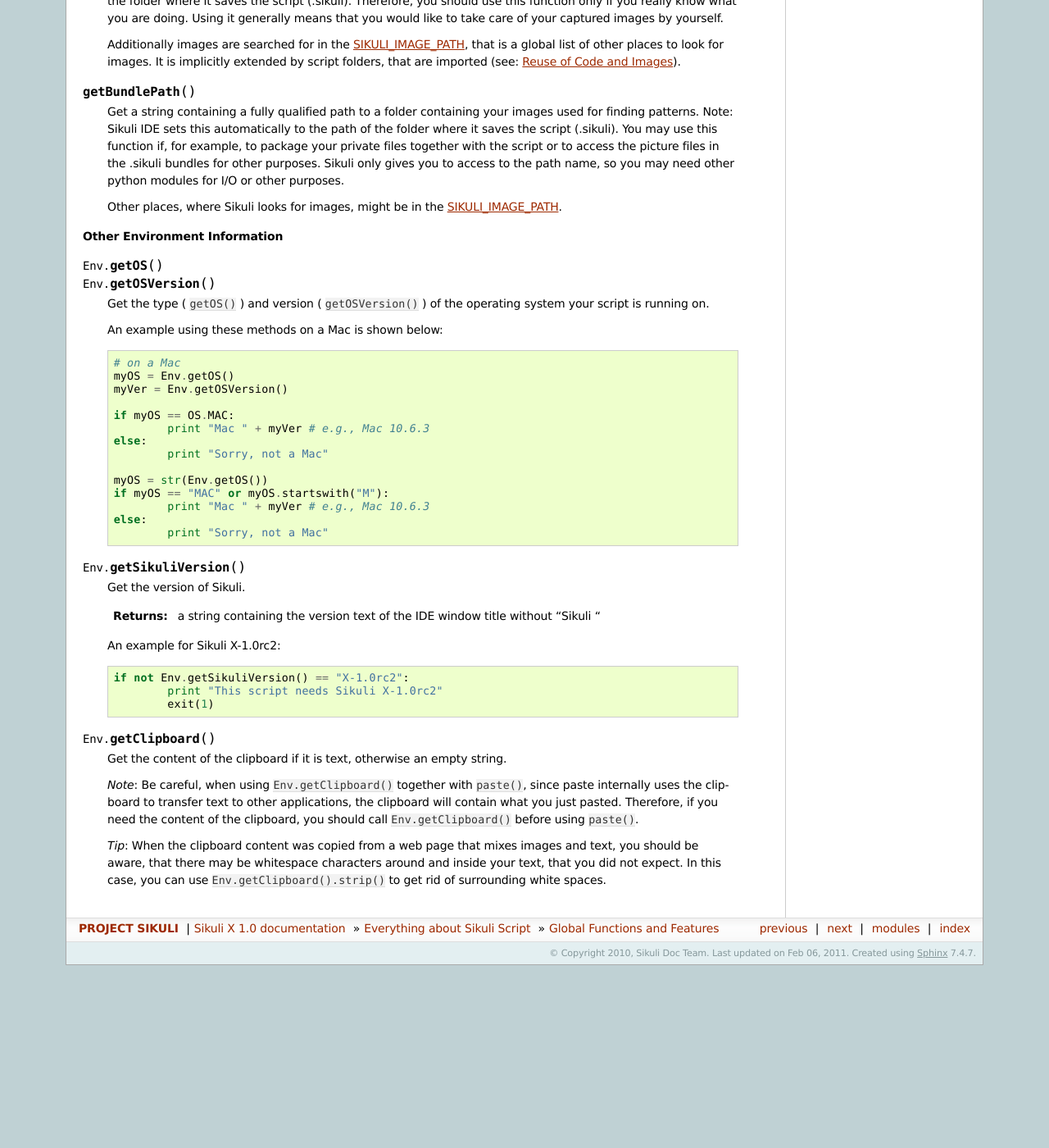
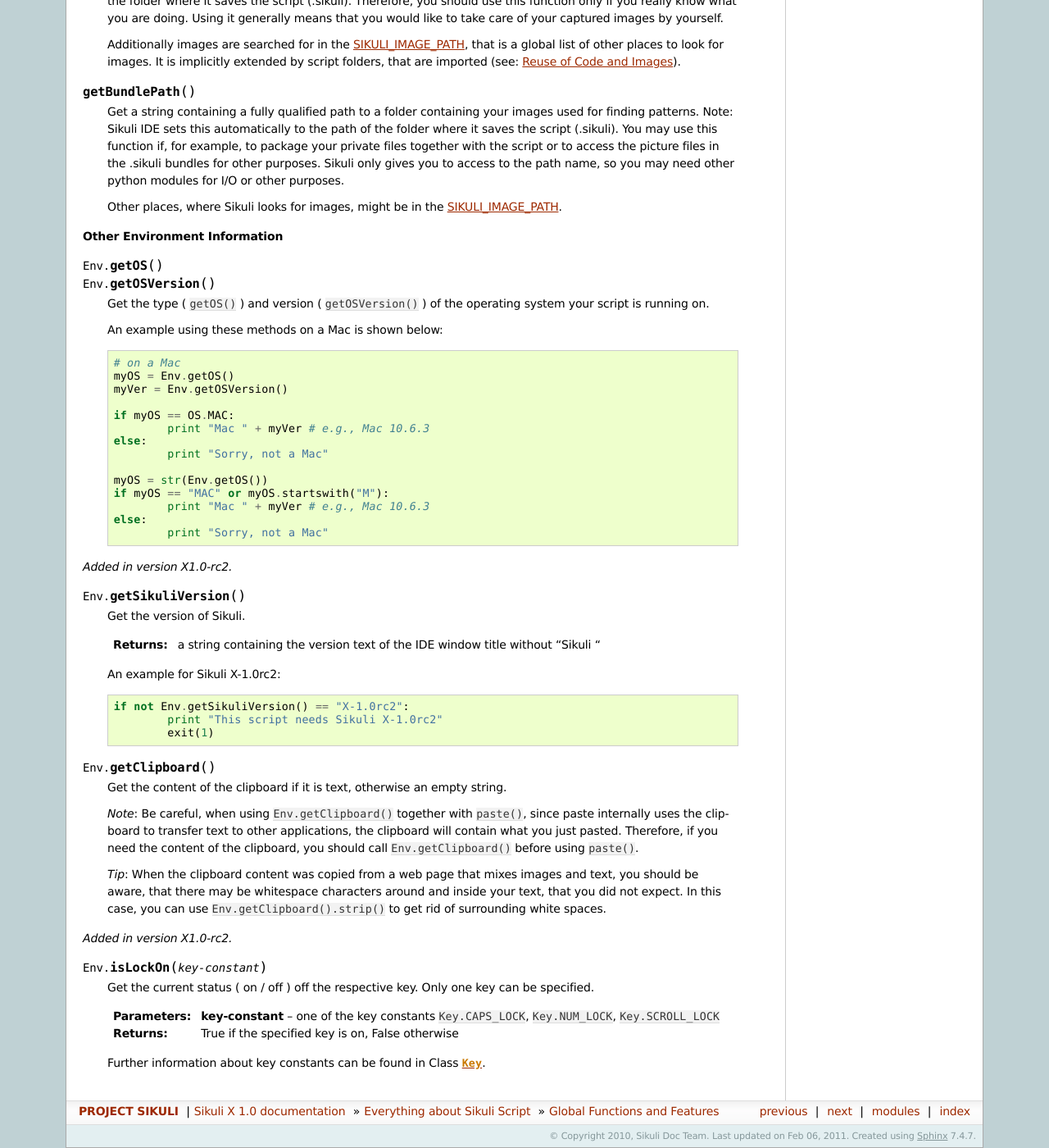
Before and after one commit to sikuli/sikuli, a Sphinx documentation site: the page built from docs/source/globals.rst, in a window 1280 px wide and 1400 px high, scrolled down 11337 px. Shown: the whole window at 82% size. Built offline with Sphinx 7.4.7, drawn with Linux system fonts in a browser that asks for light colours; before the commit the page ends 12514 px from its top, so only the background shows below that.

Commit message:
docs globals key added isLockOn()

```diff
--- a/docs/source/globals.rst
+++ b/docs/source/globals.rst
@@ -782,6 +782,7 @@
 		else:
 			print "Sorry, not a Mac"
 
+.. versionadded:: X1.0-rc2
 .. py:method:: Env.getSikuliVersion()
 
 	Get the version of Sikuli.
@@ -808,3 +809,13 @@
 	text, you should be aware, that there may be whitespace characters around and
 	inside your text, that you did not expect. In this case, you can use
 	``Env.getClipboard().strip()`` to get rid of surrounding white spaces.
+
+.. versionadded:: X1.0-rc2
+.. py:method:: Env.isLockOn(key-constant)
+
+	Get the current status ( on / off ) off the respective key. Only one key can be specified.
+
+	:parameter key-constant: one of the key constants ``Key.CAPS_LOCK``, ``Key.NUM_LOCK``, ``Key.SCROLL_LOCK``
+	:return: True if the specified key is on, False otherwise
+
+	Further information about key constants can be found in Class :py:class:`Key`.
--- a/docs/source/keys.rst
+++ b/docs/source/keys.rst
@@ -69,6 +69,11 @@
 
 	PRINTSCREEN, PAUSE, CAPS_LOCK, SCROLL_LOCK, NUM_LOCK
 
+.. versionadded:: X1.0-rc2
+
+**Note:** The status ( on / off ) of the keys ``Key.CAPS_LOCK``, ``Key.NUM_LOCK`` and ``Key.SCROLL_LOCK`` can
+be evaluated with the method :py:meth:`Env.isLockOn() <Env.isLockOn>`.
+
 **numpad keys** ::
 
 	NUM0, NUM1, NUM2, NUM3, NUM4, NUM5, NUM6, NUM7, NUM8, NUM9
```
